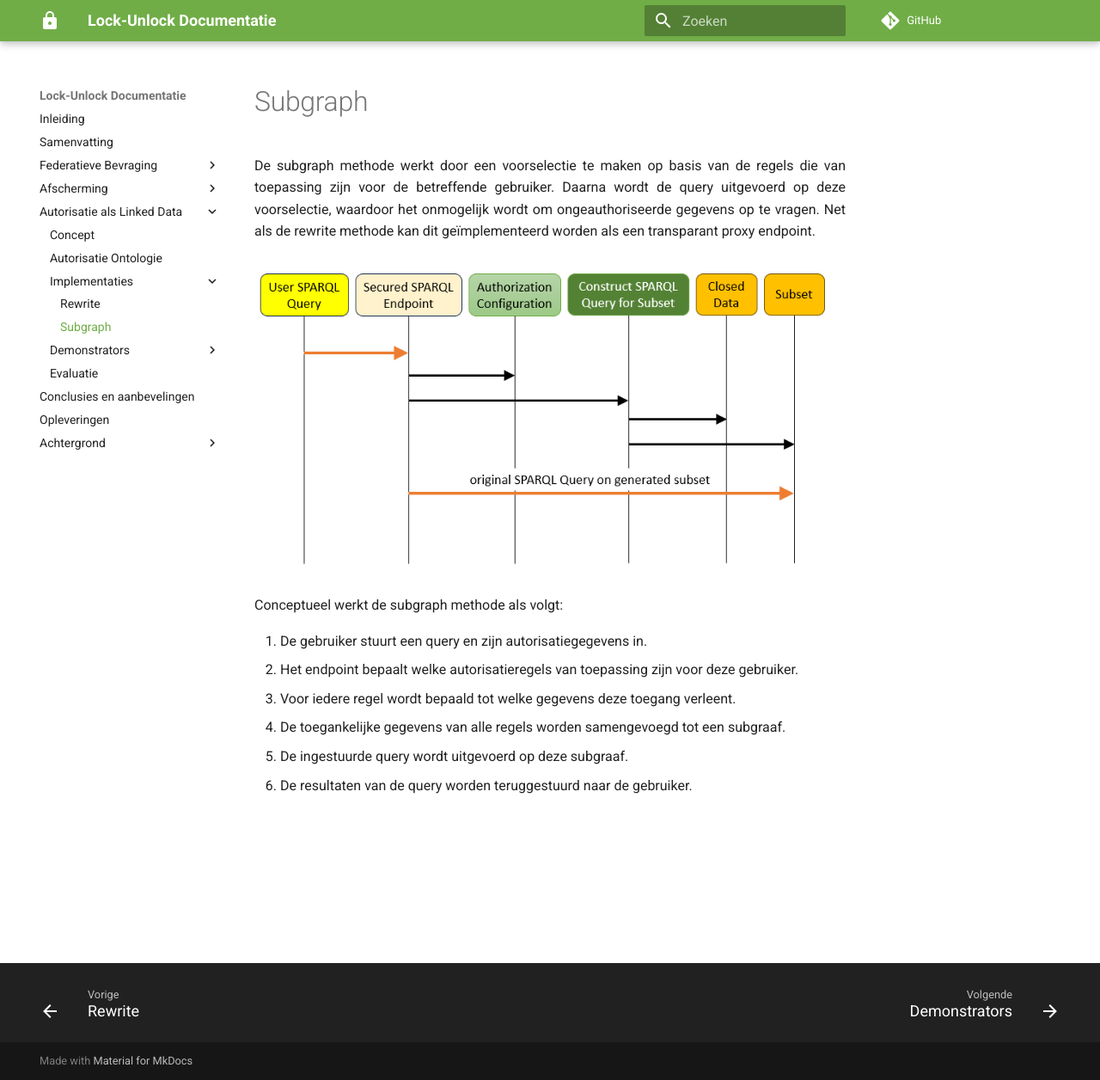
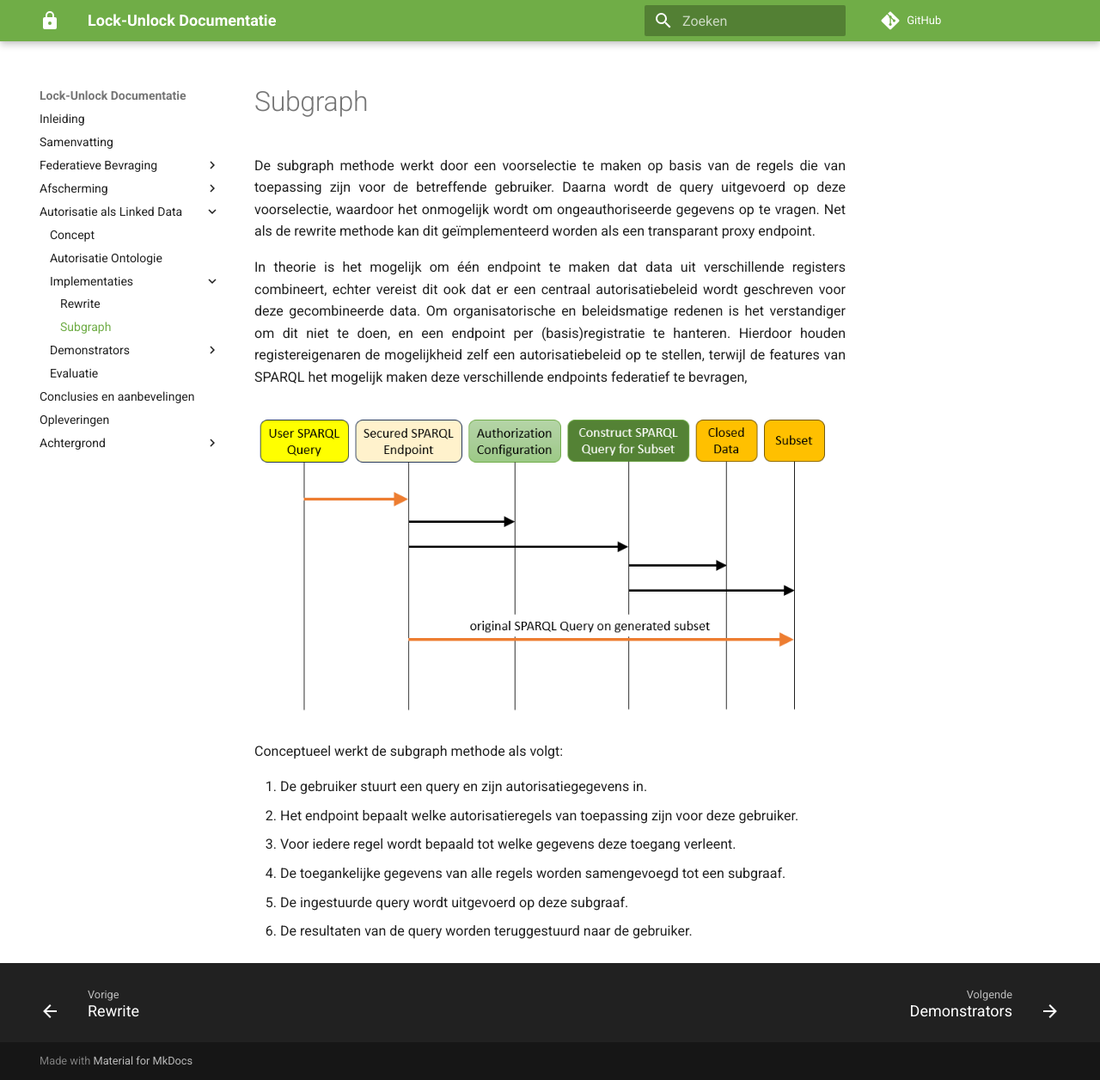
Before and after one commit to kadaster-labs/lock-unlock-docs, an MkDocs documentation site: the page built from docs/autorisatie-als-linkeddata/implementaties/subgraph.md, in a window 1280 px wide and 1256 px high. Shown: the whole window at 86% size. Built offline with MkDocs 1.6.1 and Material for MkDocs 9.7.7, drawn with Linux system fonts in a browser that asks for light colours; comment, search, counter and statistics services are not loaded; the version menu is left out.

Commit message:
Extra comment wrt combineren van subgraven

```diff
--- a/docs/autorisatie-als-linkeddata/implementaties/subgraph.md
+++ b/docs/autorisatie-als-linkeddata/implementaties/subgraph.md
@@ -6,6 +6,13 @@ De subgraph methode werkt door een voorselectie te maken op basis van de regels
 zijn voor de betreffende gebruiker. Daarna wordt de query uitgevoerd op deze voorselectie, waardoor
 het onmogelijk wordt om ongeauthoriseerde gegevens op te vragen. Net als de rewrite methode kan dit
 geïmplementeerd worden als een transparant proxy endpoint.
+
+In theorie is het mogelijk om één endpoint te maken dat data uit verschillende registers combineert,
+echter vereist dit ook dat er een centraal autorisatiebeleid wordt geschreven voor deze
+gecombineerde data. Om organisatorische en beleidsmatige redenen is het verstandiger om dit niet te
+doen, en een endpoint per (basis)registratie te hanteren. Hierdoor houden registereigenaren de
+mogelijkheid zelf een autorisatiebeleid op te stellen, terwijl de features van SPARQL het mogelijk
+maken deze verschillende endpoints federatief te bevragen,
 
 ![Subgraph](../images/Subgraph.png)
 
```
